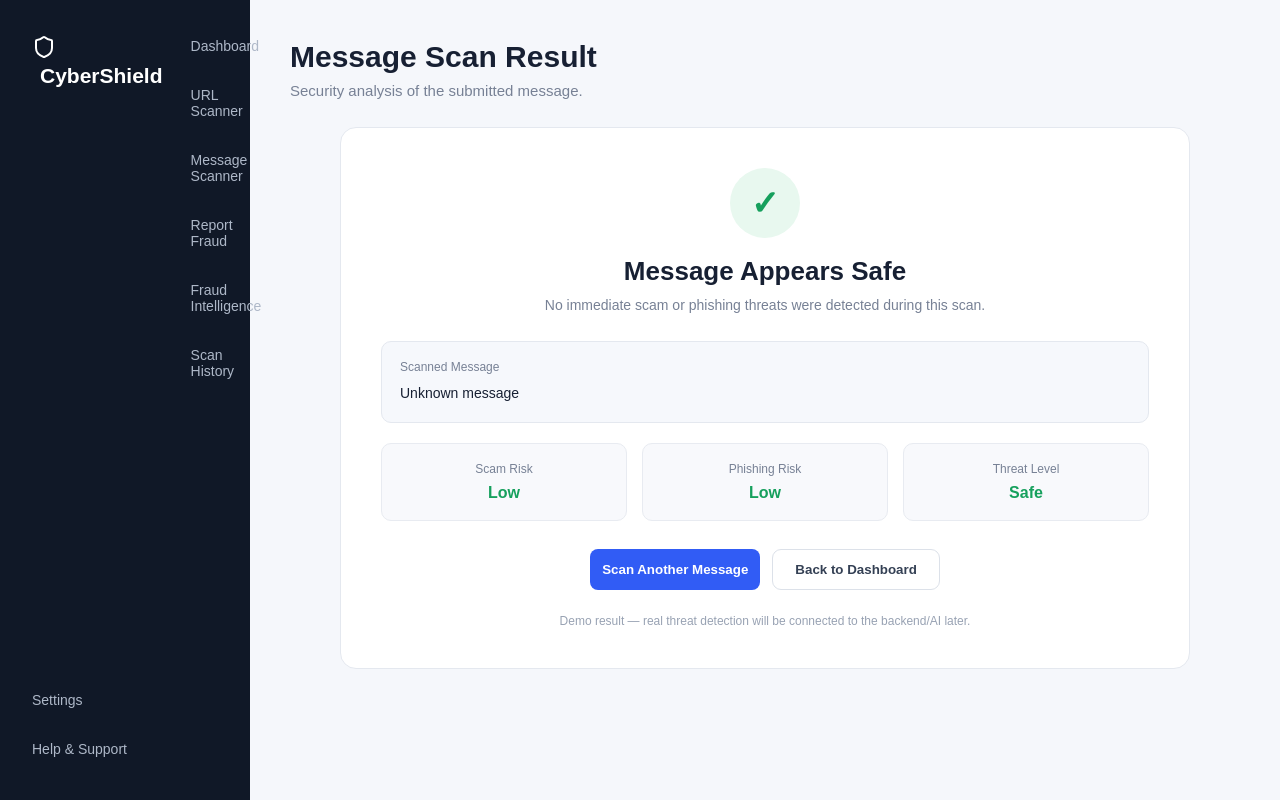
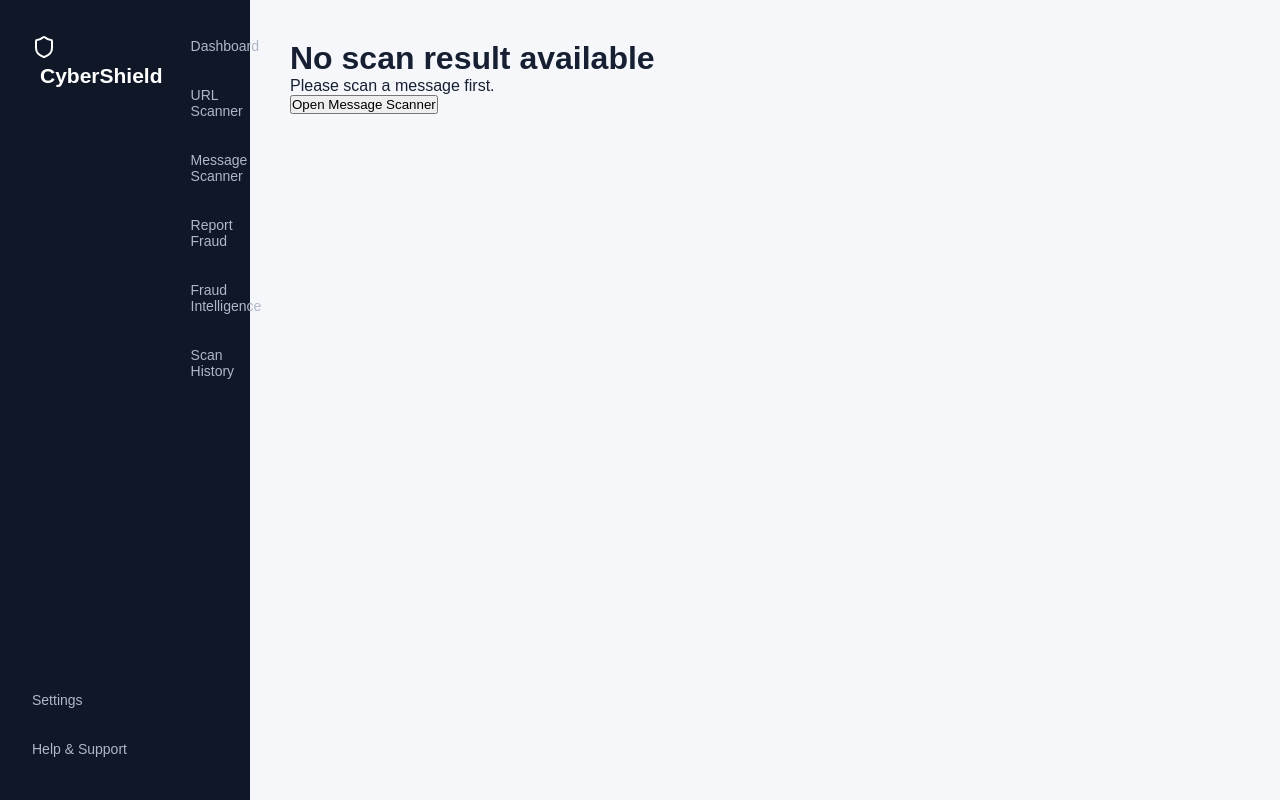
Before and after one commit to utkarsh-kumar18/CyberShield-AI, a React app in the folder frontend/: page /message-result in a window 1280 px wide. Built offline with nearby package versions, Linux system fonts and the light colour scheme; the HTML template or start-up script is replaced by a standard one.

Commit message:
Integrate AI message scanning

```diff
--- a/frontend/src/pages/MessageResult.jsx
+++ b/frontend/src/pages/MessageResult.jsx
@@ -1,61 +1,99 @@
+
 import { useLocation, useNavigate } from "react-router-dom";
 
 function MessageResult() {
   const location = useLocation();
   const navigate = useNavigate();
 
-  const message = location.state?.message || "Unknown message";
+  const message = location.state?.message || "";
+  const result = location.state?.result;
+
+  if (!result) {
+    return (
+      <div className="message-result-page">
+        <h1>No scan result available</h1>
+        <p>Please scan a message first.</p>
+        <button onClick={() => navigate("/message-scanner")}>
+          Open Message Scanner
+        </button>
+      </div>
+    );
+  }
+
+  const finalResult = result.final_result || "UNKNOWN";
+  const isSafe = finalResult === "SAFE";
+
+  const title =
+    finalResult === "SAFE"
+      ? "Message Appears Safe"
+      : finalResult === "SUSPICIOUS"
+        ? "Suspicious Message Detected"
+        : finalResult === "SCAM / PHISHING"
+          ? "Scam / Phishing Detected"
+          : "Scan Result";
+
+  const riskColor =
+    finalResult === "SAFE"
+      ? "#16a34a"
+      : finalResult === "SUSPICIOUS"
+        ? "#d97706"
+        : "#dc2626";
 
   return (
     <div className="message-result-page">
-
       <div className="message-result-header">
         <h1>Message Scan Result</h1>
-
-        <p>
-          Security analysis of the submitted message.
-        </p>
+        <p>Security analysis of the submitted message.</p>
       </div>
 
       <div className="message-result-card">
-
-        <div className="message-result-status safe">
-          ✓
+        <div
+          className={`message-result-status ${isSafe ? "safe" : "unsafe"}`}
+          style={{ color: riskColor }}
+        >
+          {isSafe ? "✓" : "!"}
         </div>
 
-        <h2>Message Appears Safe</h2>
+        <h2>{title}</h2>
 
         <p className="message-result-description">
-          No immediate scam or phishing threats were detected during this scan.
+          ML Prediction: {result.ml_prediction}
         </p>
 
         <div className="scanned-message">
           <span>Scanned Message</span>
-
           <p>{message}</p>
         </div>
 
         <div className="message-result-details">
-
           <div>
-            <span>Scam Risk</span>
-            <strong className="safe-text">Low</strong>
+            <span>Security Risk</span>
+            <strong style={{ color: riskColor }}>
+              {result.risk_level}
+            </strong>
           </div>
 
           <div>
-            <span>Phishing Risk</span>
-            <strong className="safe-text">Low</strong>
+            <span>Security Score</span>
+            <strong>{result.security_score}</strong>
           </div>
 
           <div>
-            <span>Threat Level</span>
-            <strong className="safe-text">Safe</strong>
+            <span>ML Confidence</span>
+            <strong>{result.ml_confidence}%</strong>
           </div>
+        </div>
 
+        <div className="scanned-message">
+          <span>Detected Patterns</span>
+          <p>
+            {result.detected_patterns?.length
+              ? result.detected_patterns.join(", ")
+              : "No suspicious patterns detected"}
+          </p>
         </div>
 
         <div className="message-result-actions">
-
           <button
             className="primary-btn"
             onClick={() => navigate("/message-scanner")}
@@ -69,16 +107,8 @@ function MessageResult() {
           >
             Back to Dashboard
           </button>
-
         </div>
-
-        <p className="demo-note">
-          Demo result — real threat detection will be connected to the
-          backend/AI later.
-        </p>
-
       </div>
-
     </div>
   );
 }
--- a/frontend/src/pages/MessageScanner.jsx
+++ b/frontend/src/pages/MessageScanner.jsx
@@ -1,3 +1,4 @@
+
 import { useState } from "react";
 import { useNavigate } from "react-router-dom";
 
@@ -6,39 +7,57 @@ function MessageScanner() {
 
   const [message, setMessage] = useState("");
   const [scanning, setScanning] = useState(false);
+  const [error, setError] = useState("");
 
-  const handleScan = () => {
-    if (!message.trim()) return;
+  const handleScan = async () => {
+    if (!message.trim() || scanning) return;
 
     setScanning(true);
+    setError("");
 
-    setTimeout(() => {
-      setScanning(false);
+    try {
+      const response = await fetch("http://127.0.0.1:8000/predict", {
+        method: "POST",
+        headers: {
+          "Content-Type": "application/json",
+        },
+        body: JSON.stringify({
+          message: message.trim(),
+        }),
+      });
+
+      if (!response.ok) {
+        throw new Error(`API request failed: ${response.status}`);
+      }
+
+      const result = await response.json();
 
       navigate("/message-result", {
         state: {
           message: message.trim(),
+          result,
         },
       });
-    }, 1500);
+    } catch (err) {
+      setError(
+        "Unable to scan the message. Check that the AI API is running and try again."
+      );
+    } finally {
+      setScanning(false);
+    }
   };
 
   return (
     <div className="message-scanner-page">
-
       <div className="message-scanner-header">
         <h1>Message Security Scanner</h1>
-
         <p>
           Check a suspicious message for scams, phishing and fraud attempts.
         </p>
       </div>
 
       <div className="message-scanner-card">
-
-        <div className="message-icon">
-          💬
-        </div>
+        <div className="message-icon">💬</div>
 
         <h2>Scan a Message</h2>
 
@@ -51,27 +70,25 @@ function MessageScanner() {
           value={message}
           onChange={(e) => setMessage(e.target.value)}
           placeholder="Paste the suspicious message here..."
-        ></textarea>
+          disabled={scanning}
+        />
 
-        <button
-          onClick={handleScan}
-          disabled={scanning}
-        >
+        <button onClick={handleScan} disabled={scanning || !message.trim()}>
           {scanning ? "Scanning..." : "Scan Message"}
         </button>
 
+        {error && (
+          <p role="alert" style={{ color: "red" }}>
+            {error}
+          </p>
+        )}
+
         <div className="message-scanner-info">
-
           <span>🛡️ AI Threat Detection</span>
-
           <span>⚠️ Scam Detection</span>
-
           <span>🔍 Phishing Detection</span>
-
         </div>
-
       </div>
-
     </div>
   );
 }
```
Also changed, not shown: 1 other file (tests, documents, lock files or other folders).
